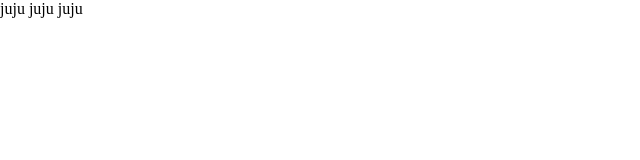
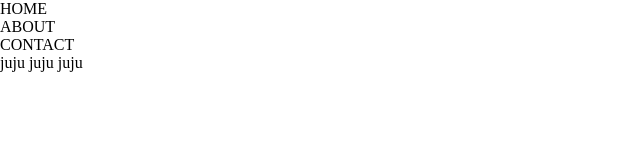
Before and after one commit to mariblan/WD-039, a plain HTML site: page index.html in a window 1280 px wide. Shown: the whole page, without its empty margins (0-640 px from the left). Drawn offline with Linux system fonts and the light colour scheme.

Commit message:
added a nav element

```diff
--- a/index.html
+++ b/index.html
@@ -8,7 +8,17 @@
     <link rel="stylesheet" href="./resource/style.css" />
   </head>
   <body>
-    <header></header>
+    <header>
+     <div>
+      <nav>
+        <ul>
+          <li> <a href="#home"></a> HOME</li>
+          <li><a href="#about"></a>  ABOUT</li>
+          <li><a href="contact"></a> CONTACT</li>
+        </ul>
+      </nav>
+     </div>
+    </header>
     <main>
       <p>
         <span>juju</span> <span>juju</span> <span>juju</span>
```
